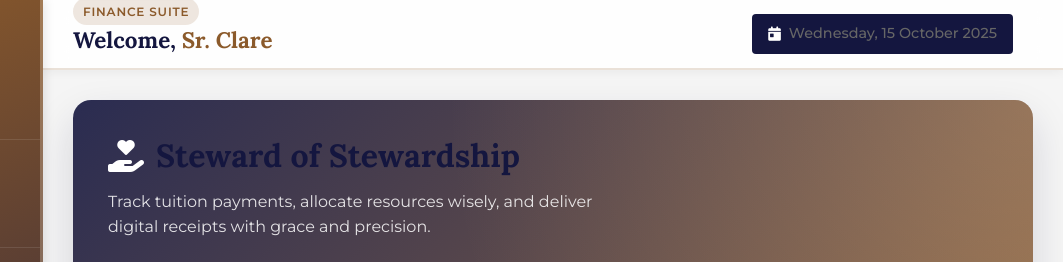
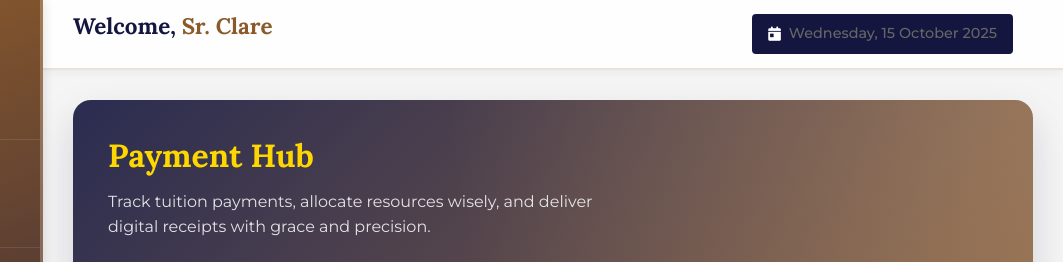
Before and after one commit to darlculus/franciscancatholicschool, a website: page bursar-dashboard.html in a window 1280 px wide. Shown: the top 262 px of the page, 217-1280 px from the left. Drawn offline with nearby package versions, Linux system fonts and the light colour scheme.

Commit message:
just a minor change

```diff
--- a/assets/css/bursar-dashboard.css
+++ b/assets/css/bursar-dashboard.css
@@ -194,6 +194,7 @@ body.bursar-dashboard {
   align-items: center;
   gap: 12px;
   font-family: 'Lora', serif;
+  color: gold
 }
 
 .finance-banner .banner-content p {
--- a/bursar-dashboard.html
+++ b/bursar-dashboard.html
@@ -90,7 +90,6 @@
             <span class="bar"></span>
           </button>
           <div class="header-breadcrumb">
-            <span class="breadcrumb-pill">Finance Suite</span>
             <h1>Welcome, <span id="welcome-name">Sr. Clare</span></h1>
           </div>
           <div class="header-actions">
@@ -108,7 +107,7 @@
             <div class="banner-overlay"></div>
             <div class="banner-content">
               <h2>
-                <i class="fas fa-hand-holding-heart"></i> Steward of Stewardship
+                Payment Hub
               </h2>
               <p>
                 Track tuition payments, allocate resources wisely, and deliver
```
